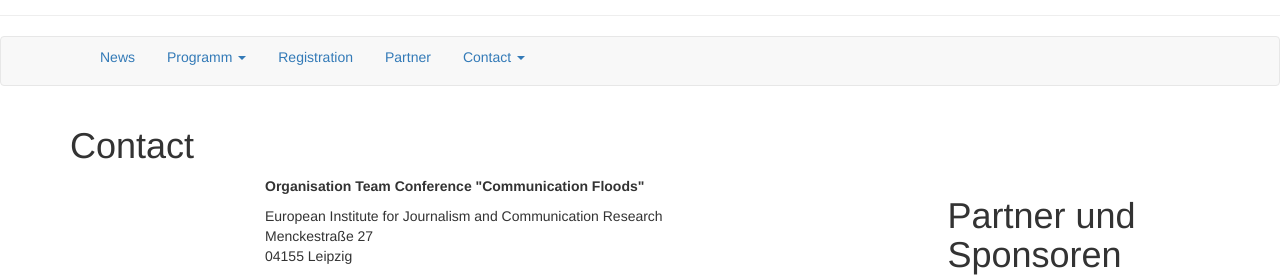
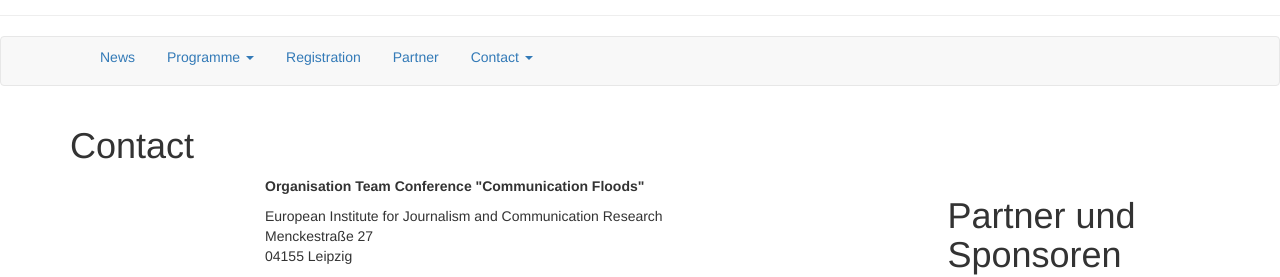
Before and after one commit to susedev/test, a Jekyll site: the page built from contact.html, in a window 1280 px wide, cut to the strip 131-534 px from the top of the page. Shown: the top 277 px of the strip. Built offline with Jekyll 4.4.1, drawn with Linux system fonts in a browser that asks for light colours; nearby versions of some CDN libraries.

Commit message:
Update navbar-en.html

```diff
--- a/_includes/navbar-en.html
+++ b/_includes/navbar-en.html
@@ -12,7 +12,7 @@
       <ul class="nav nav-pills">
         <li><a href="{{ site.base_url }}/conference-communication-floods.html">News <span class="sr-only">(current)</span></a></li>
         <li class="dropdown">
-          <a href="{{ site.base_url }}/programme.html" class="dropdown-toggle" data-toggle="dropdown" role="button" aria-expanded="false">Programm <span class="caret"></span></a>
+          <a href="{{ site.base_url }}/programme.html" class="dropdown-toggle" data-toggle="dropdown" role="button" aria-expanded="false">Programme <span class="caret"></span></a>
           <ul class="dropdown-menu" role="menu">
             <li><a href="{{ site.base_url }}/programme.html">Overview</a></li>
             <li class="divider"></li>
```
